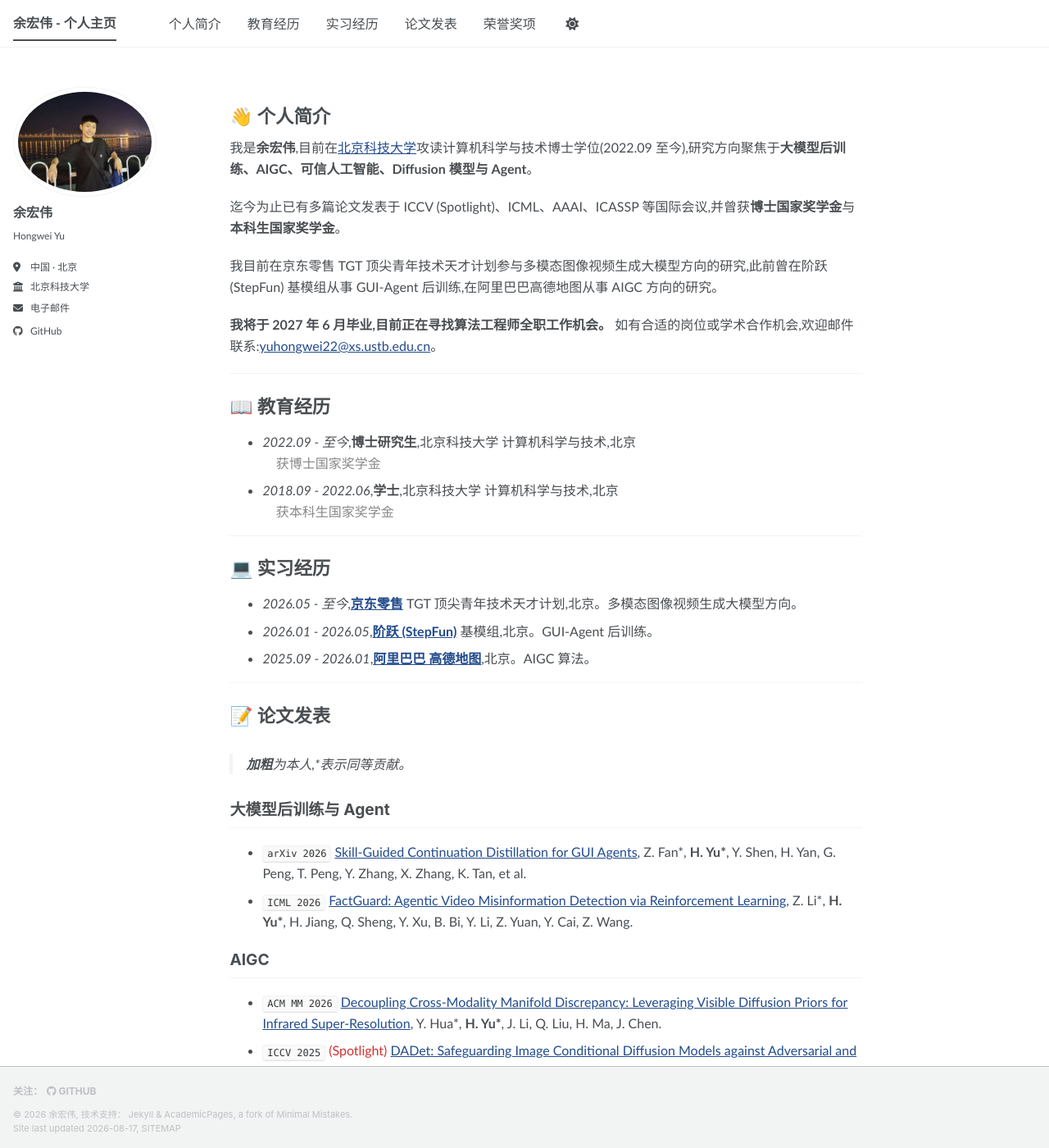
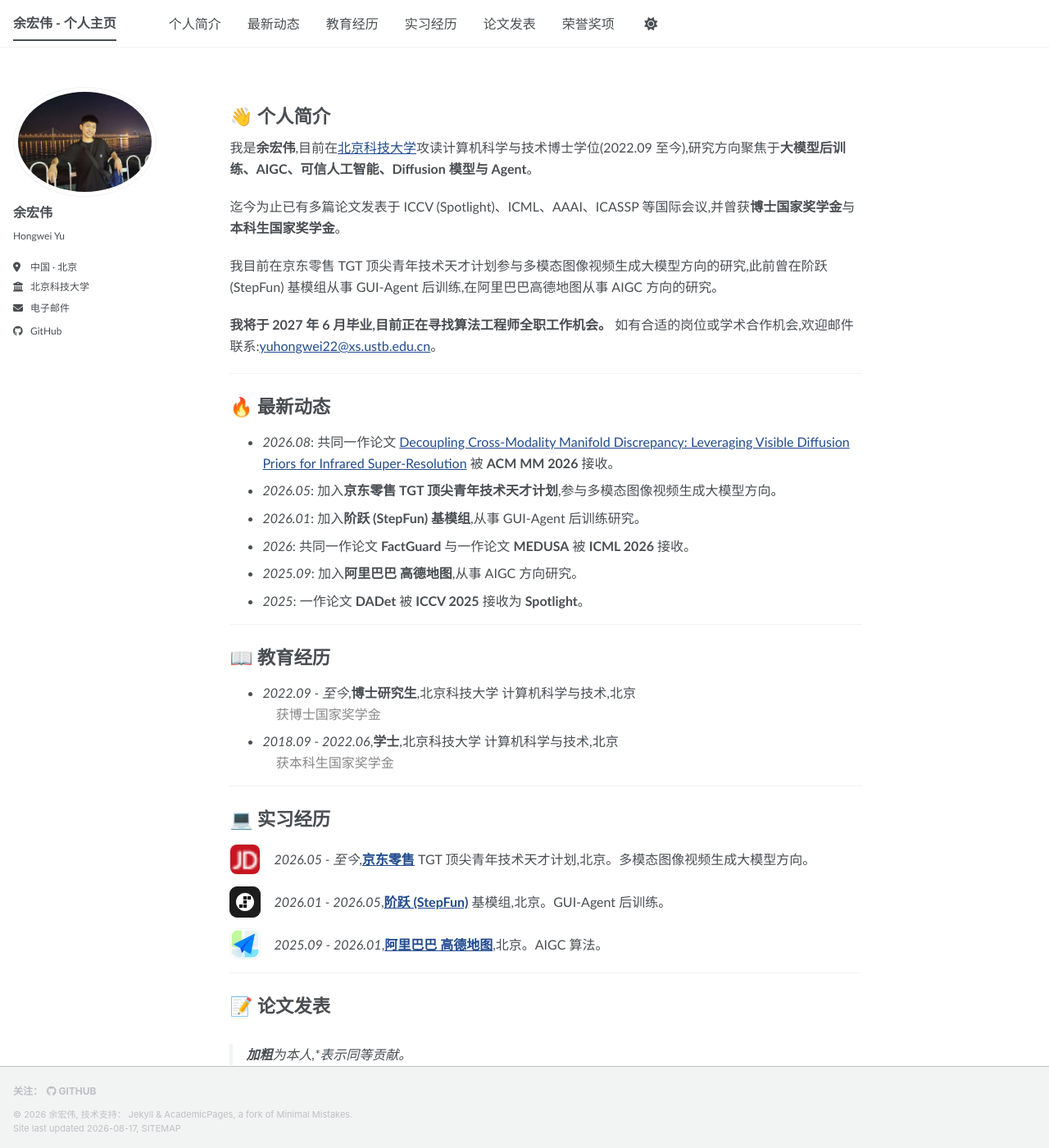
Before and after one commit to yuhongwei22/yuhongwei22.github.io, a Jekyll site: the page built from _pages/about.md, in a window 1280 px wide and 1400 px high. Shown: the whole window at 82% size. Built offline with Jekyll 4.4.1, drawn with Linux system fonts in a browser that asks for light colours; a style sheet for code colours, icons or effects is not loaded.

Commit message:
feat: add news and company logos

```diff
--- a/_data/navigation.yml
+++ b/_data/navigation.yml
@@ -1,6 +1,8 @@
 main:
   - title: "个人简介"
     url: /#about
+  - title: "最新动态"
+    url: /#news
   - title: "教育经历"
     url: /#education
   - title: "实习经历"
--- a/_pages/about.md
+++ b/_pages/about.md
@@ -21,6 +21,19 @@ redirect_from:
 
 ---
 
+<span class="anchor" id="news"></span>
+
+# 🔥 最新动态
+
+- *2026.08*: 共同一作论文 [Decoupling Cross-Modality Manifold Discrepancy: Leveraging Visible Diffusion Priors for Infrared Super-Resolution](https://arxiv.org/abs/2607.21174) 被 **ACM MM 2026** 接收。
+- *2026.05*: 加入**京东零售 TGT 顶尖青年技术天才计划**,参与多模态图像视频生成大模型方向。
+- *2026.01*: 加入**阶跃 (StepFun) 基模组**,从事 GUI-Agent 后训练研究。
+- *2026*: 共同一作论文 **FactGuard** 与一作论文 **MEDUSA** 被 **ICML 2026** 接收。
+- *2025.09*: 加入**阿里巴巴 高德地图**,从事 AIGC 方向研究。
+- *2025*: 一作论文 **DADet** 被 **ICCV 2025** 接收为 **Spotlight**。
+
+---
+
 <span class="anchor" id="education"></span>
 
 # 📖 教育经历
@@ -36,9 +49,20 @@ redirect_from:
 
 # 💻 实习经历
 
-- *2026.05 - 至今*,[**京东零售**](https://www.jd.com/) TGT 顶尖青年技术天才计划,北京。多模态图像视频生成大模型方向。
-- *2026.01 - 2026.05*,[**阶跃 (StepFun)**](https://www.stepfun.com/) 基模组,北京。GUI-Agent 后训练。
-- *2025.09 - 2026.01*,[**阿里巴巴 高德地图**](https://www.amap.com/),北京。AIGC 算法。
+<ul class="internship-list">
+  <li>
+    <span class="company-logo"><img src="/images/companies/jd.png" alt="京东标志" width="48" height="48" loading="lazy"></span>
+    <span><em>2026.05 - 至今</em>,<a href="https://www.jd.com/"><strong>京东零售</strong></a> TGT 顶尖青年技术天才计划,北京。多模态图像视频生成大模型方向。</span>
+  </li>
+  <li>
+    <span class="company-logo company-logo--stepfun"><img src="/images/companies/stepfun.svg" alt="阶跃星辰标志" width="20" height="20" loading="lazy"></span>
+    <span><em>2026.01 - 2026.05</em>,<a href="https://www.stepfun.com/"><strong>阶跃 (StepFun)</strong></a> 基模组,北京。GUI-Agent 后训练。</span>
+  </li>
+  <li>
+    <span class="company-logo"><img src="/images/companies/amap.png" alt="高德地图标志" width="64" height="64" loading="lazy"></span>
+    <span><em>2025.09 - 2026.01</em>,<a href="https://www.amap.com/"><strong>阿里巴巴 高德地图</strong></a>,北京。AIGC 算法。</span>
+  </li>
+</ul>
 
 ---
 
--- a/assets/css/main.scss
+++ b/assets/css/main.scss
@@ -55,5 +55,46 @@ a:hover { color: #1b3c71; }
   p, li { line-height: 1.6; }
 }
 
+.internship-list {
+  margin-left: 0;
+  padding-left: 0;
+  list-style: none;
+
+  li {
+    display: grid;
+    grid-template-columns: 42px minmax(0, 1fr);
+    gap: 0.75rem;
+    align-items: center;
+    margin: 0.85rem 0;
+  }
+}
+
+.company-logo {
+  display: inline-flex;
+  width: 38px;
+  height: 38px;
+  box-sizing: border-box;
+  align-items: center;
+  justify-content: center;
+  overflow: hidden;
+  border: 1px solid var(--global-border-color);
+  border-radius: 9px;
+  background: #fff;
+
+  img {
+    display: block;
+    width: 100%;
+    height: 100%;
+    margin: 0;
+    object-fit: contain;
+  }
+}
+
+.company-logo--stepfun {
+  padding: 7px;
+  border-color: #1c1c1c;
+  background: #1c1c1c;
+}
+
 .sidebar p, .sidebar li,
 .masthead__inner-wrap { font-family: "Trebuchet MS", Helvetica, sans-serif; }
```
Also changed, not shown: images/companies/amap.png (added), images/companies/jd.png (added), images/companies/stepfun.svg (added).
